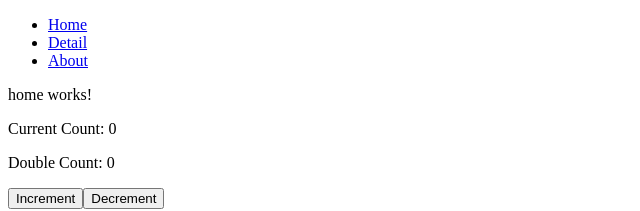
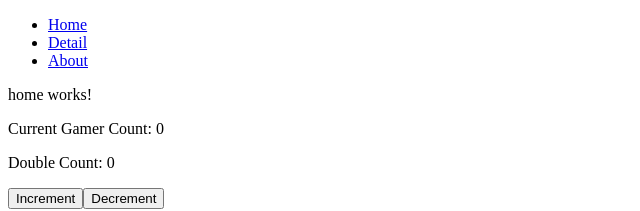
Before and after one commit to philiphyw/angular-18-refresher, an Angular app: page / in a window 1280 px wide. Shown: the top 211 px of the page, without its empty margins (0-640 px from the left). Built offline with nearby package versions, Linux system fonts and the light colour scheme.

Commit message:
Added input signal counterPrefix

```diff
--- a/src/app/components/home/home.component.html
+++ b/src/app/components/home/home.component.html
@@ -1,2 +1,2 @@
 <p appHighlight underlineColor="darkgreen">home works!</p>
-<app-signal-counter></app-signal-counter>
+<app-signal-counter counterPrefix="Gamer"></app-signal-counter>
--- a/src/app/components/signal-counter/signal-counter.component.html
+++ b/src/app/components/signal-counter/signal-counter.component.html
@@ -1,4 +1,4 @@
-<p>Current Count: {{counter()}}</p>
+<p>Current{{getCounterPrefix()}}Count: {{counter()}}</p>
 <p>Double Count: {{doubleCounter()}}</p>
 <button (click)="onIncrement()">Increment</button>
 <button (click)="onDecrement()">Decrement</button>
--- a/src/app/components/signal-counter/signal-counter.component.ts
+++ b/src/app/components/signal-counter/signal-counter.component.ts
@@ -1,4 +1,4 @@
-import { Component, computed, effect, signal } from '@angular/core';
+import { Component, computed, effect, input, signal } from '@angular/core';
 
 @Component({
   selector: 'app-signal-counter',
@@ -12,6 +12,7 @@ export class SignalCounterComponent {
   doubleCounter = computed(() => this.counter() * 2);
   printCounter = effect(() =>{console.log(`effect print current counter: ${this.counter()} at ${new Date().toLocaleString()}`)});
 
+  counterPrefix = input<String>('');
   onIncrement() {
     this.counter.update((prev) => prev + 1);
   }
@@ -19,4 +20,8 @@ export class SignalCounterComponent {
   onDecrement() {
     if (this.counter() > 0) this.counter.update((prev) => prev - 1);
   }
+
+  getCounterPrefix(){
+    return (this.counterPrefix()?` ${this.counterPrefix()} `:' ')
+  }
 }
```
